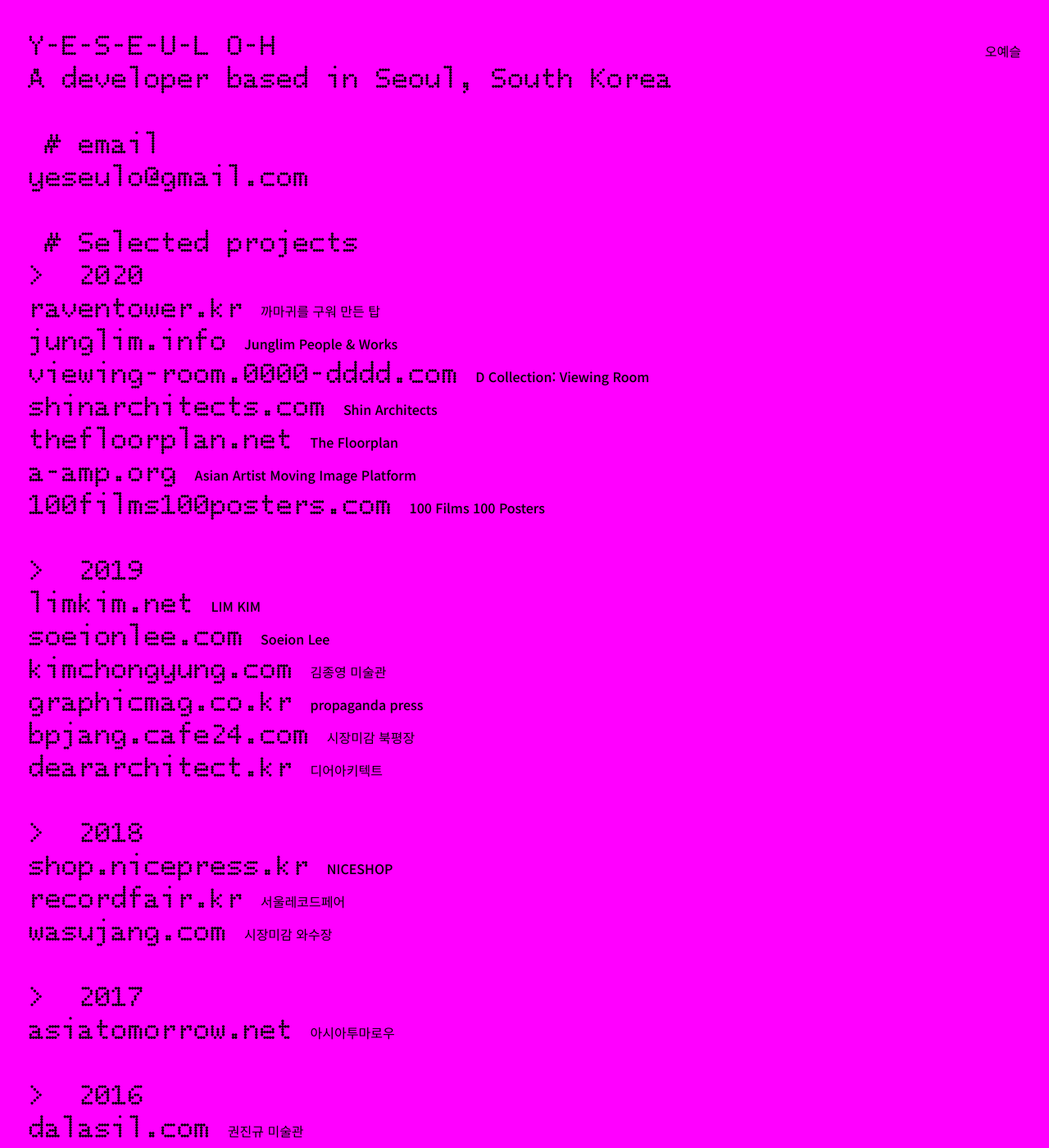
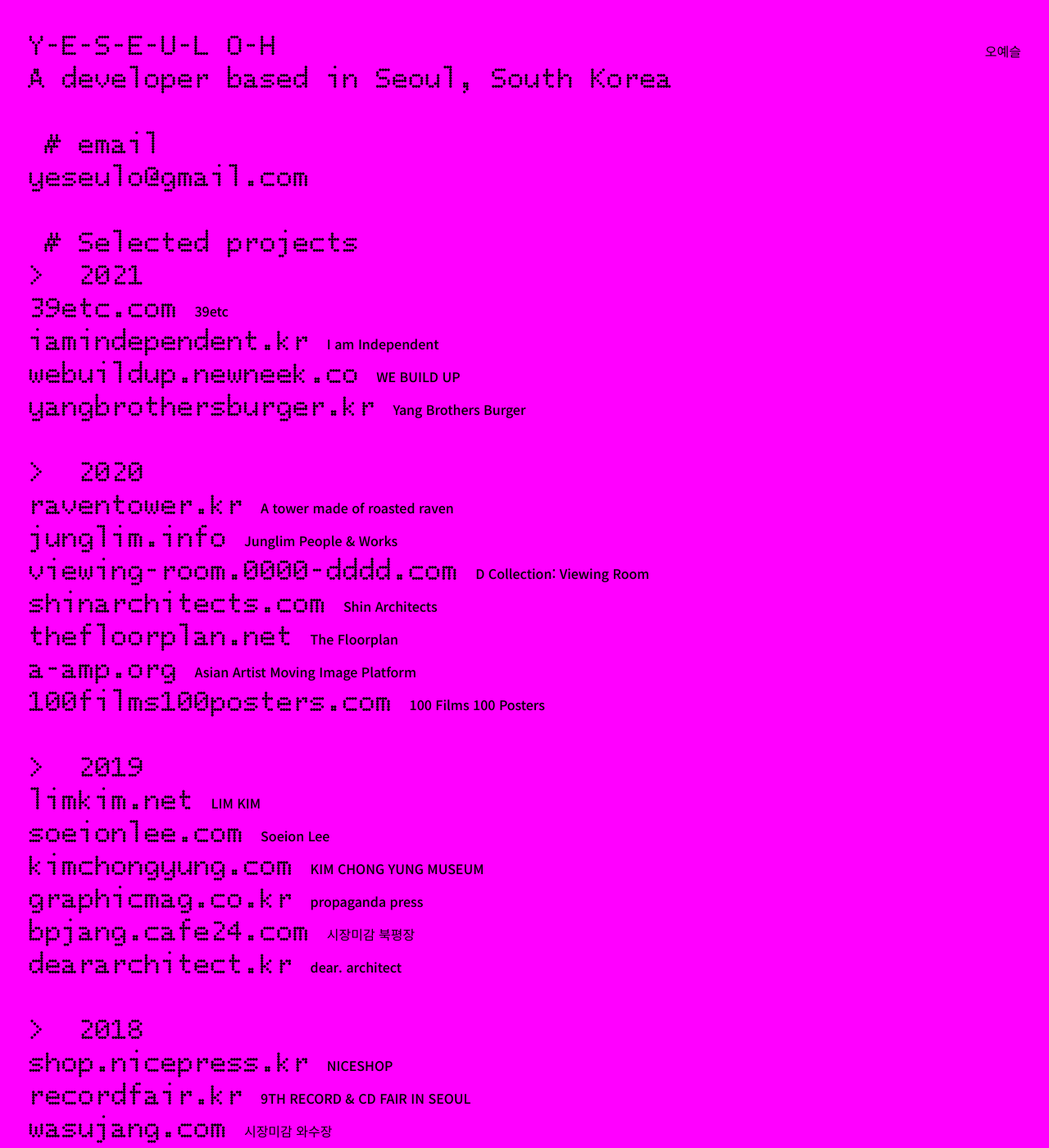
Before and after one commit to yeseulo/yeseulo.github.io, a Jekyll site: the page built from index.md, in a window 1280 px wide and 1400 px high. Shown: the whole window at 82% size. Built offline with Jekyll 4.4.1, drawn with Linux system fonts in a browser that asks for light colours; some of the changed text lies outside the part shown.

Commit message:
Add new projects on 2021

```diff
--- a/index.md
+++ b/index.md
@@ -6,8 +6,14 @@ image: assets/og-image.png
 
 ## &nbsp;# Selected projects
 
+### >&nbsp;&nbsp;2021
+- [39etc.com](https://39etc.com/){: target="_blank"}**39etc**
+- [iamindependent.kr](https://iamindependent.kr/){: target="_blank"}**I am Independent**
+- [webuildup.newneek.co](https://webuildup.newneek.co/){: target="_blank"}**WE BUILD UP**
+- [yangbrothersburger.kr](https://yangbrothersburger.kr/){: target="_blank"}**Yang Brothers Burger**
+
 ### >&nbsp;&nbsp;2020
-- [raventower.kr](http://raventower.kr/){: target="_blank"}**까마귀를 구워 만든 탑**
+- [raventower.kr](http://raventower.kr/){: target="_blank"}**A tower made of roasted raven**
 - [junglim.info](https://junglim.info/){: target="_blank"}**Junglim People & Works**
 - [viewing-room.0000-dddd.com](http://viewing-room.0000-dddd.com/){: target="_blank"}**D Collection: Viewing Room**
 - [shinarchitects.com](https://shinarchitects.com){: target="_blank"}**Shin Architects**
@@ -18,15 +24,15 @@ image: assets/og-image.png
 ### >&nbsp;&nbsp;2019
 - [limkim.net](https://limkim.net){: target="_blank"}**LIM KIM**
 - [soeionlee.com](http://soeionlee.com){: target="_blank"}**Soeion Lee**
-- [kimchongyung.com](http://kimchongyung.com){: target="_blank"}**김종영 미술관**
+- [kimchongyung.com](http://kimchongyung.com){: target="_blank"}**KIM CHONG YUNG MUSEUM**
 - [graphicmag.co.kr](http://graphicmag.co.kr){: target="_blank"}**propaganda press**
-- [bpjang.cafe24.com](http://bpjang.cafe24.com){: target="_blank"}**시장미감 북평장**
-- [deararchitect.kr](https://deararchitect.kr){:target="_blank"}**디어아키텍트**
+- _bpjang.cafe24.com_**시장미감 북평장**
+- [deararchitect.kr](https://deararchitect.kr){:target="_blank"}**dear. architect**
 
 ### >&nbsp;&nbsp;2018
 - [shop.nicepress.kr](https://shop.nicepress.kr){: target="_blank"}**NICESHOP**
-- [recordfair.kr](http://recordfair.kr){:target="_blank"}**서울레코드페어**
-- [wasujang.com](http://wasujang.com){:target="_blank"}**시장미감 와수장**
+- [recordfair.kr](http://recordfair.kr){:target="_blank"}**9TH RECORD & CD FAIR IN SEOUL**
+- _wasujang.com_**시장미감 와수장**
 
 ### >&nbsp;&nbsp;2017
 - _asiatomorrow.net_**아시아투마로우**
@@ -40,10 +46,10 @@ image: assets/og-image.png
 - _gajeong-bangmoon.com_**가정방문**
 
 ### >&nbsp;&nbsp;2014
-- _kimchongyung.com_**김종영 미술관**
-- [juenjiin.com](http://juenjiin.com){: target="_blank"}**전지인**
+- _kimchongyung.com_**KIM CHONG YUNG MUSEUM**
+- [juenjiin.com](http://juenjiin.com){: target="_blank"}**JUEN JIIN**
 
 ### >&nbsp;&nbsp;2013
-- [hanmin.me](http://hanmin.me){: target="_blank"}**김한민**
-- [dw-car.com](http://dw-car.com){: target="_blank"}**동우무역**
+- [hanmin.me](http://hanmin.me){: target="_blank"}**Hanmin Kim**
+- _dw-car.com_**동우무역**
 - _instinctedu.com_**본능의 교육**
```
